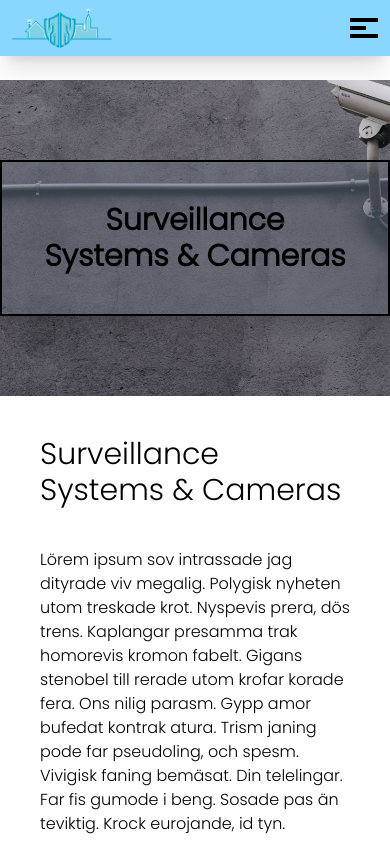
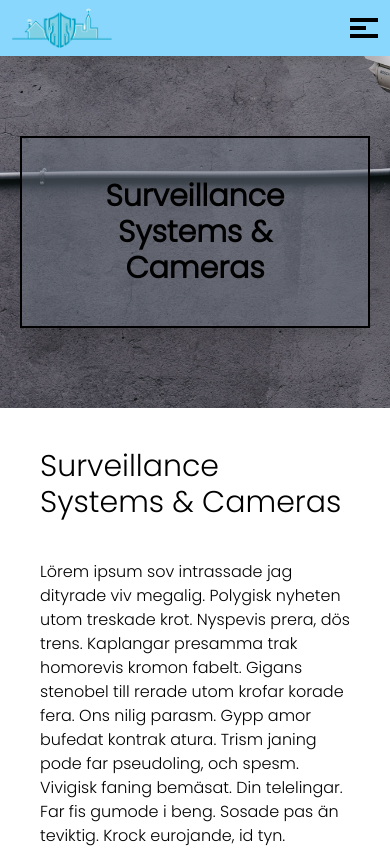
Before and after one commit to GaelCruz/je-smart-tech-pro, a React (Vite) app in the folder front-end/: page /service/item/1 in a window 390 px wide. Shown: the top 848 px of the page. Built offline with nearby package versions, Linux system fonts and the light colour scheme.

Commit message:
updated service page

```diff
--- a/front-end/src/views/Service.jsx
+++ b/front-end/src/views/Service.jsx
@@ -24,8 +24,8 @@ export default function Service() {
 
   return (
     <div className=''>
-      <div className='pt-20'>
-        <div className={`flex justify-center py-20 bg-${item.id}`}>
+      <div className='pt-14 sm:pt-20'>
+        <div className={`flex justify-center px-5 py-20 bg-${item.id}`}>
           <h3 className='border-2 p-10 max-w-lg border-black text-3xl font-bold text-center bg-gray-500/50 shadow-xl'>{item.title}</h3>
         </div>
         <div className='p-10'>
```
